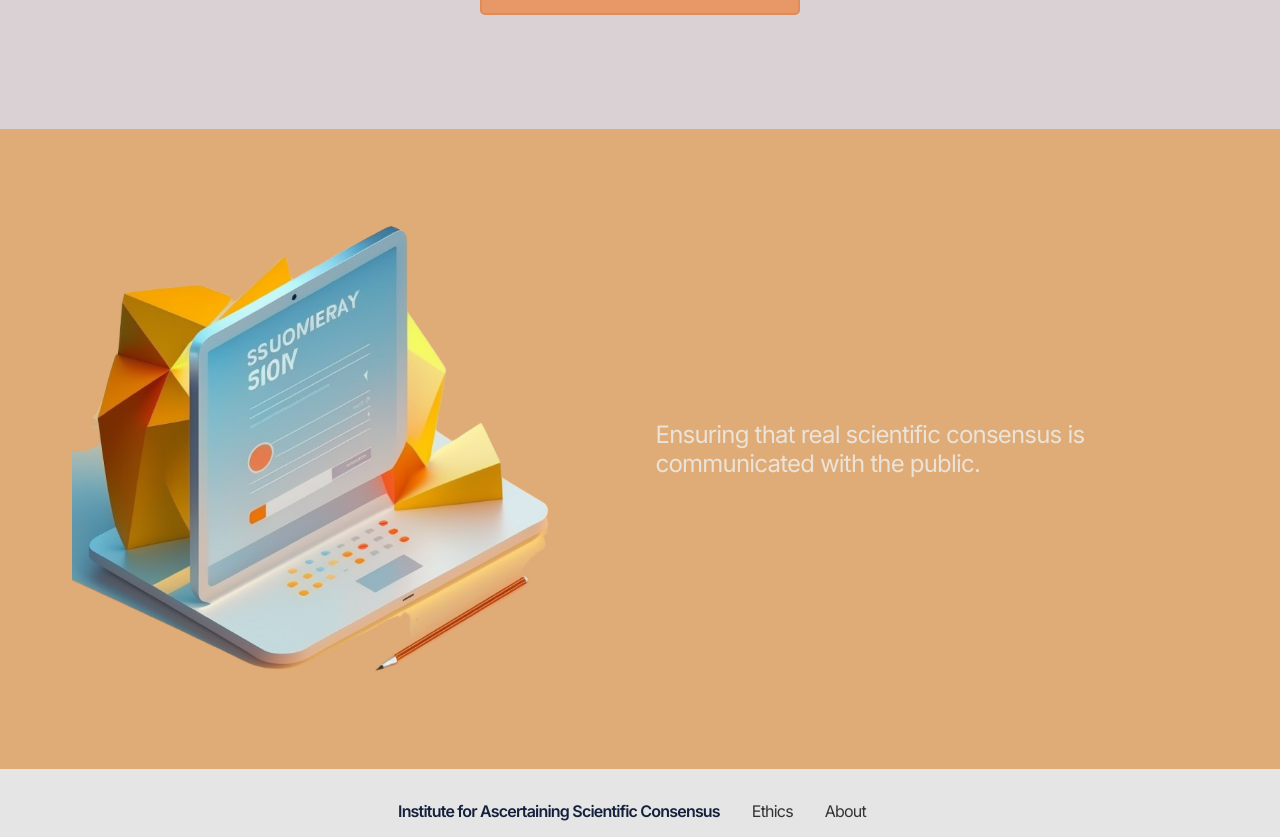
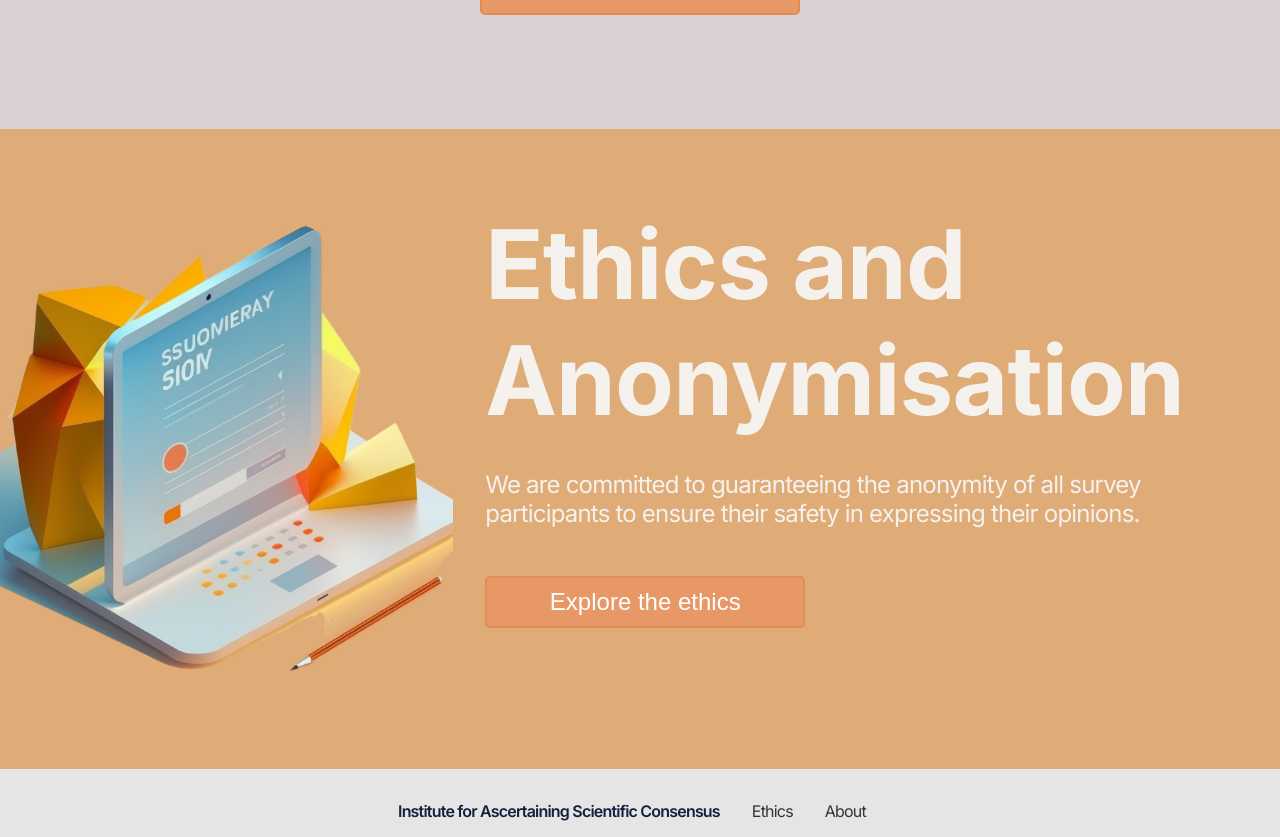
Before and after one commit to DurhamARC/IASCPolls, a React (Create React App) app in the folder react-app/: page / in a window 1280 px wide. Shown: the part 1400-2237 px from the top of the page. Built offline with nearby package versions, Linux system fonts and the light colour scheme; the HTML template or start-up script is replaced by a standard one.

Commit message:
changes to home

```diff
--- a/react-app/src/App.css
+++ b/react-app/src/App.css
@@ -243,10 +243,27 @@ p, ol, ul {
   margin-bottom: 2rem;
 }
 
+.home--eyecatching div {
+  display: flex;
+  flex-direction: column;
+  justify-content: flex-end;
+  align-items: left;
+}
+
+
 .home--eyecatching h2{
   font-size: 1.5rem;
   font-weight: 500;
-  color: #ebe3d7;
+  color: #f5f2ee;
+  padding-right: 4rem;
+  padding-top: 2rem;
+  padding-bottom: 2rem;
+}
+
+.home--eyecatching h1{
+  color: #f5f2ee;
+  font-size: 6rem;
+  padding-right: 4rem;
 }
 
 
@@ -308,6 +325,10 @@ p, ol, ul {
   opacity: 70%;
   transition: 0.2s ease-in-out;
 }
+
+
+
+
 
 
 .about--container{  display: flex;
--- a/react-app/src/pages/Home.js
+++ b/react-app/src/pages/Home.js
@@ -37,15 +37,18 @@ function Home(){
             </div>
             <div className="home">
                 <div>
-                    <h2> Ensuring that real scientific
-                        consensus is communicated
-                        with the public.</h2>
+                    <h1>
+                        Ethics and Anonymisation
+                    </h1>
+                    <h2> We are committed to guaranteeing the anonymity of all survey participants to ensure their safety in expressing their opinions.</h2>
+                    <a href="./ethics">
+                        <button className="home--button">
+                        Explore the ethics
+                        </button>
+                    </a>
                 </div>
             </div>
         </div>
-
-
-
 
 
 
```
